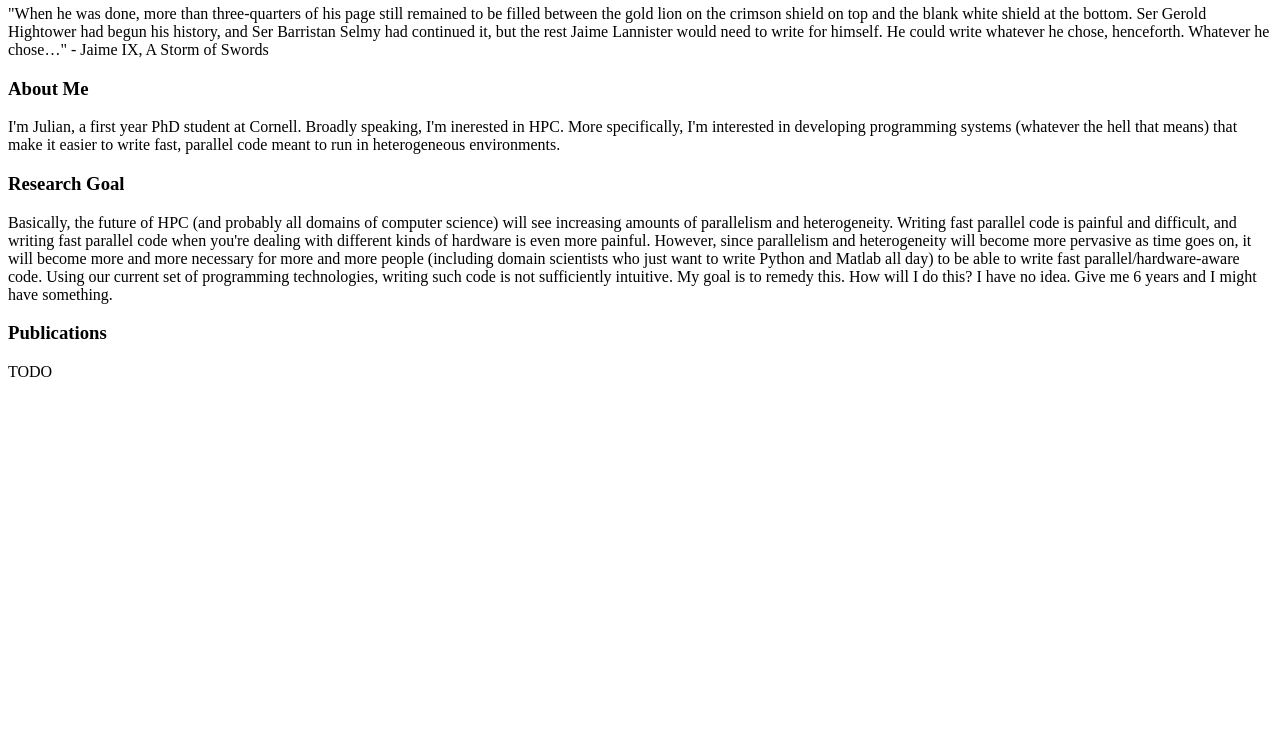
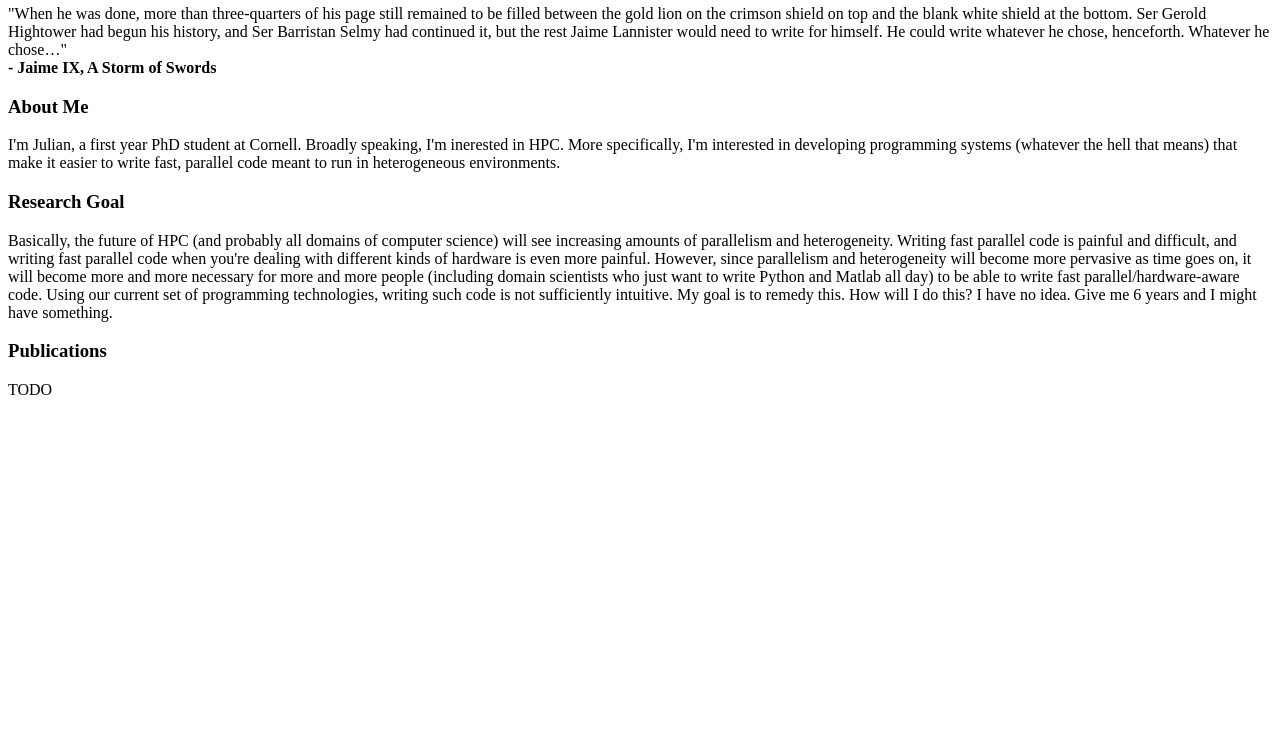
Before and after one commit to Hooninator/home.github.io, a plain HTML site: page index.html in a window 1280 px wide. Shown: the part 62-800 px from the top of the page. Drawn offline with Linux system fonts and the light colour scheme.

Commit message:
text format

```diff
--- a/index.html
+++ b/index.html
@@ -9,7 +9,8 @@
 	<p>"When he was done, more than three-quarters of his page still remained to be filled between the gold lion on the crimson shield on top and the blank white shield at the bottom.
 	Ser Gerold Hightower had begun his history, and Ser Barristan Selmy had continued it, but the rest Jaime Lannister would need to write for himself. He could write whatever he chose, henceforth.
 	Whatever he chose…"
-	- Jaime IX, A Storm of Swords
+	<br>
+	<b>- Jaime IX, A Storm of Swords</b>
 	</p>
 
 	<h3>About Me</h3>
```
